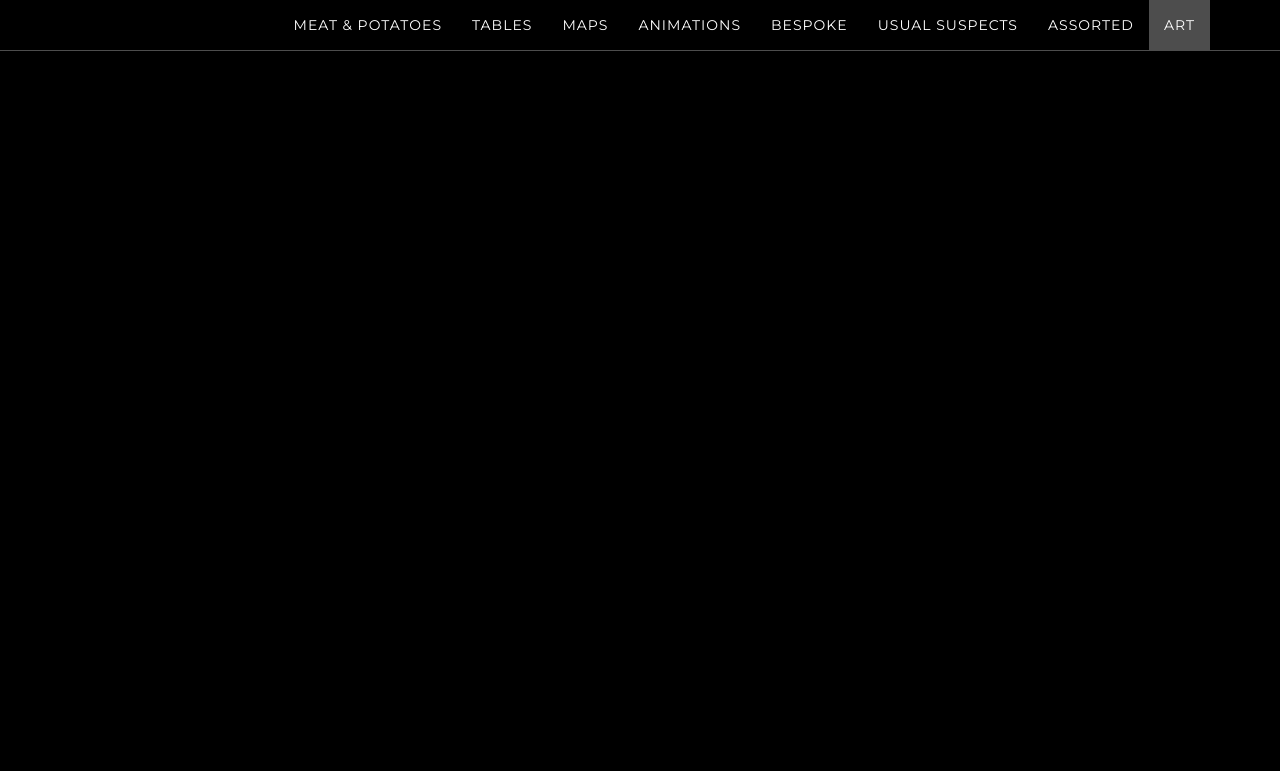
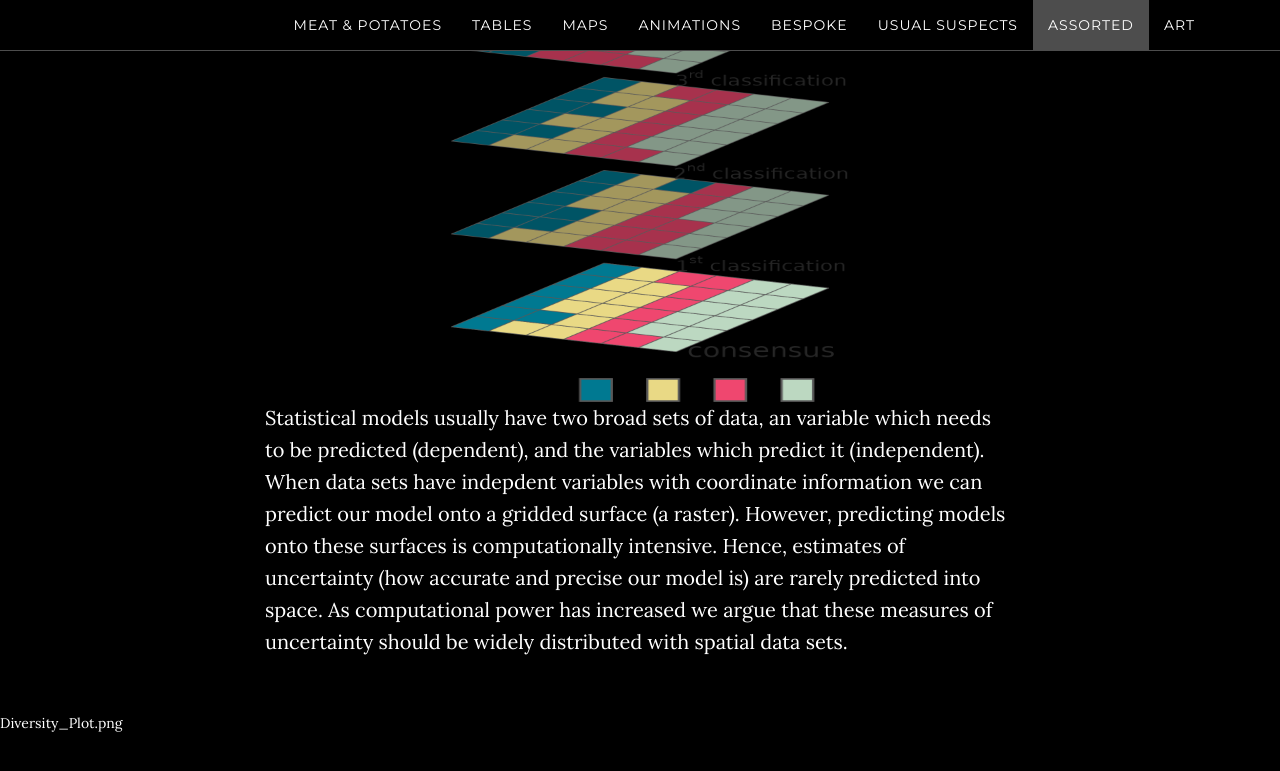
Before and after one commit to sagesteppe/DataVizGallery, a Jekyll site: the page built from index.html, in a window 1280 px wide and 900 px high, scrolled down 12328 px. Shown: the top 771 px of the window. Built offline with Jekyll 4.4.1, drawn with Linux system fonts in a browser that asks for light colours; some of the changed text lies outside the part shown.

Commit message:
adding more

```diff
--- a/_includes/animations.html
+++ b/_includes/animations.html
@@ -6,6 +6,12 @@
                 <h2>Some talks move faster than others.</h2>
                 <p>Interactivity is great, and so are big grids of many plots. However sometimes, you need to emphasize each and every point to elicit a feeling. Usually the overall feeling, not the specifics, stick with the users. For this I use animations. Unfortunately most of my work here relates to natural disasters.</p>
                 <p> this would be a real good place to put some bad ass base r scatterplots etc. </p>
+                <img src="{{site.url}}/figures/fcasts.gif" width="500" height="500" alt="Fire forecasts" style="display: block; margin: auto;" />
+                <p>fire forecasts caption</p>
+                <br>
+                <img src="{{site.url}}/figures/MarkovChains.gif" width="500" height="500" alt="Girl in a jacket" style="display: block; margin: auto;" />
+                <p>Markov chain caption</p>
+                <br>
             </div>
         </div>
     </section>
--- a/_includes/assorted.html
+++ b/_includes/assorted.html
@@ -5,6 +5,13 @@
                 <h1>Assorted</h1>
                 <h2>Reduse, Reuse, Recycle.</h2>
                 <p>Simple - I think formats are fleeting, but some messages will stay for a very long time. For these reasons, I make a lot of content using spatial objects and other coding approaches. This makes it so I invest the time to make high quality visuals which I know I can tweak to the next flavour of the month. </p>
+
+                <img src="{{site.url}}/figures/Rasters.png" width="500" height="500" alt="Raster example" style="display: block; margin: auto;" />
+                <p>Statistical models usually have two broad sets of data, an variable which needs to be predicted (dependent), and the variables which predict it (independent). When data sets have indepdent variables with coordinate information we can predict our model onto a gridded surface (a raster). However, predicting models onto these surfaces is computationally intensive. Hence, estimates of uncertainty (how accurate and precise our model is) are rarely predicted into space. As computational power has increased we argue that these measures of uncertainty should be widely distributed with spatial data sets. </p>
+                <br>
             </div>
         </div>
     </section>
+
+
+    Diversity_Plot.png
--- a/_includes/bespoke.html
+++ b/_includes/bespoke.html
@@ -6,7 +6,7 @@
                 <h2>Sometimes, we are unique. </h2>
                 <p>"I was one amongst many - or at least I seemed to be". The fun thing about the bleeding edge is when you get to show off your results! But realize no way exists to do it yet.</p>
                 <img src="{{site.url}}/figures/rmbl_dual_trees.png" width="700" height="500" style="display: block; margin: auto;" />
-                <p>Another one from the Masters disseration, for the camper/Linux crowd. I contest this is nothing more than a pie *chart*, which is laid out to display *phy*logenetic relations - or a *phychart*. <a href="https://github.com/sagesteppe/phycharts/issues">Details here</a></p>
+                <p>Another one from the Masters disseration, for the camper/Linux crowd. I contest this is nothing more than a pie *chart*, which is laid out to display *phy*logenetic relations - or a *phychart*. <a href="https://github.com/sagesteppe/phycharts">Details here</a></p>
                 <br>
                 <img src="{{site.url}}/figures/functional_esd.png" width="730" height="591" style="display: block; margin: auto;" />
                 <br>
--- a/_includes/cartography.html
+++ b/_includes/cartography.html
@@ -13,6 +13,8 @@
                 <br>
                 <img src="{{site.url}}/figures/siteMaps.resized.png" width="500" height="500" style="display: block; margin: auto;" />
                 <p>A supplemental figure for one of my publications. The audience for this figure are young hungry nerds who feel as comfortable in a tent as flashing linux onto bare metal and sequencing genomes. Rich in detail, emphasizing a faux pau amongst nerds of pie charts - which here have informative sizes.</p>
+                <img src="{{site.url}}/figures/FQI-plots-resized.png" width="500" height="500" style="display: block; margin: auto;" />
+                <p> The audience for this figure is overwhelmingly female, ages30 to seniors, while still needing to be clearly a part of an official - somewhat bleak- government report. It displays two strongly collinear metrics of habitat quality as the size and fill of points associated with ground control plots.</p>
             </div>
         </div>
     </section>
--- a/_includes/usualsuspects.html
+++ b/_includes/usualsuspects.html
@@ -8,6 +8,7 @@
                 <img src="{{site.url}}/figures/Sankey_plots.png" width="620" height="420" style="display: block; margin: auto;" />
                 <br>
                 <img src="{{site.url}}/figures/Networks3ways.png" width="1050" height="353" style="display: block; margin: auto;" />
+                <p>  <a href="https://github.com/sagesteppe/nothingButNet">Details here</a> </p>
                 <br>
                 <img src="{{site.url}}/figures/circular_plot.png" width="500" height="500" style="display: block; margin: auto;" />
             </div>
```
Also changed, not shown: figures/Diversity_Plot.png (added), figures/ExampleDirectory.png (added), figures/ExampleFields-table.png (added), figures/ExampleFileName.png (added), figures/FQI-plots-resized.png (added), figures/MarkovChains.gif (added), figures/Rasters.png (added), figures/RockFragmentTextureModifiers-Examples.png (added), figures/SandSizes.png (added), figures/fcasts.gif (added), 1 other file.
